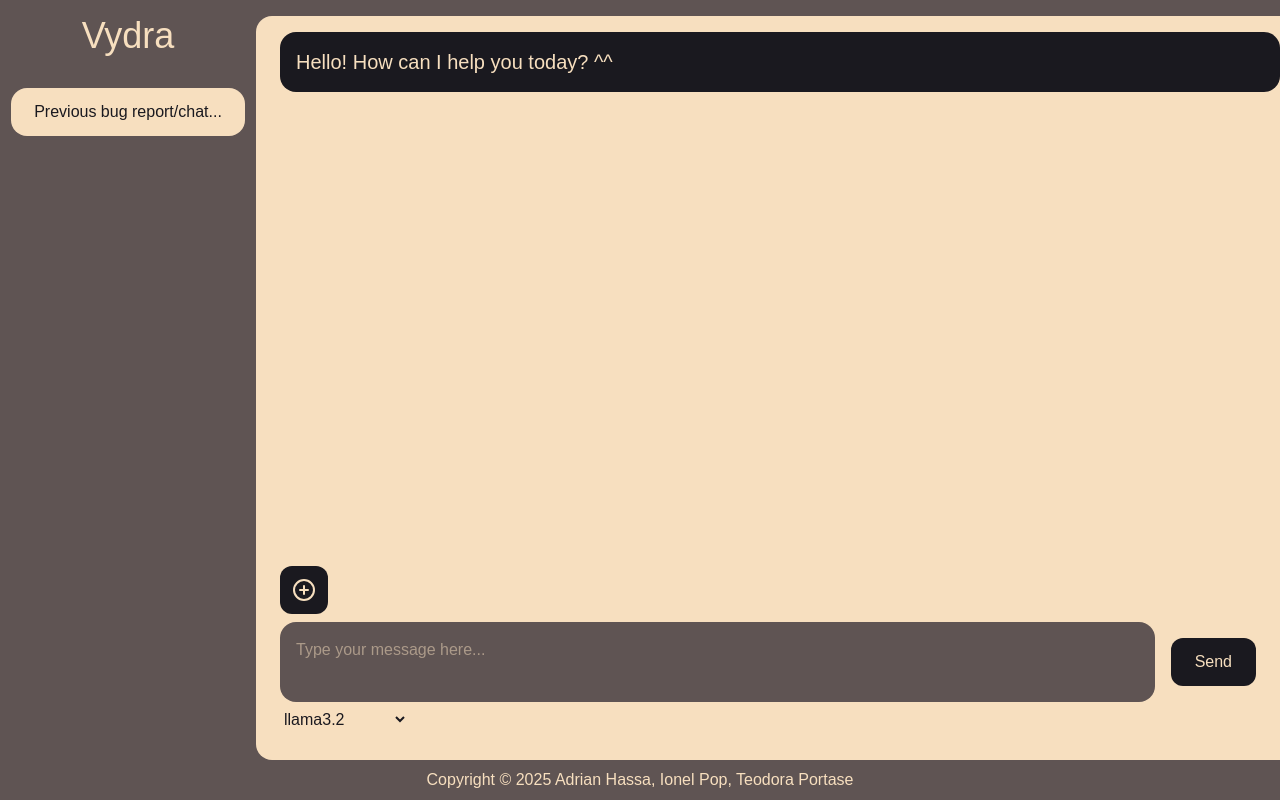
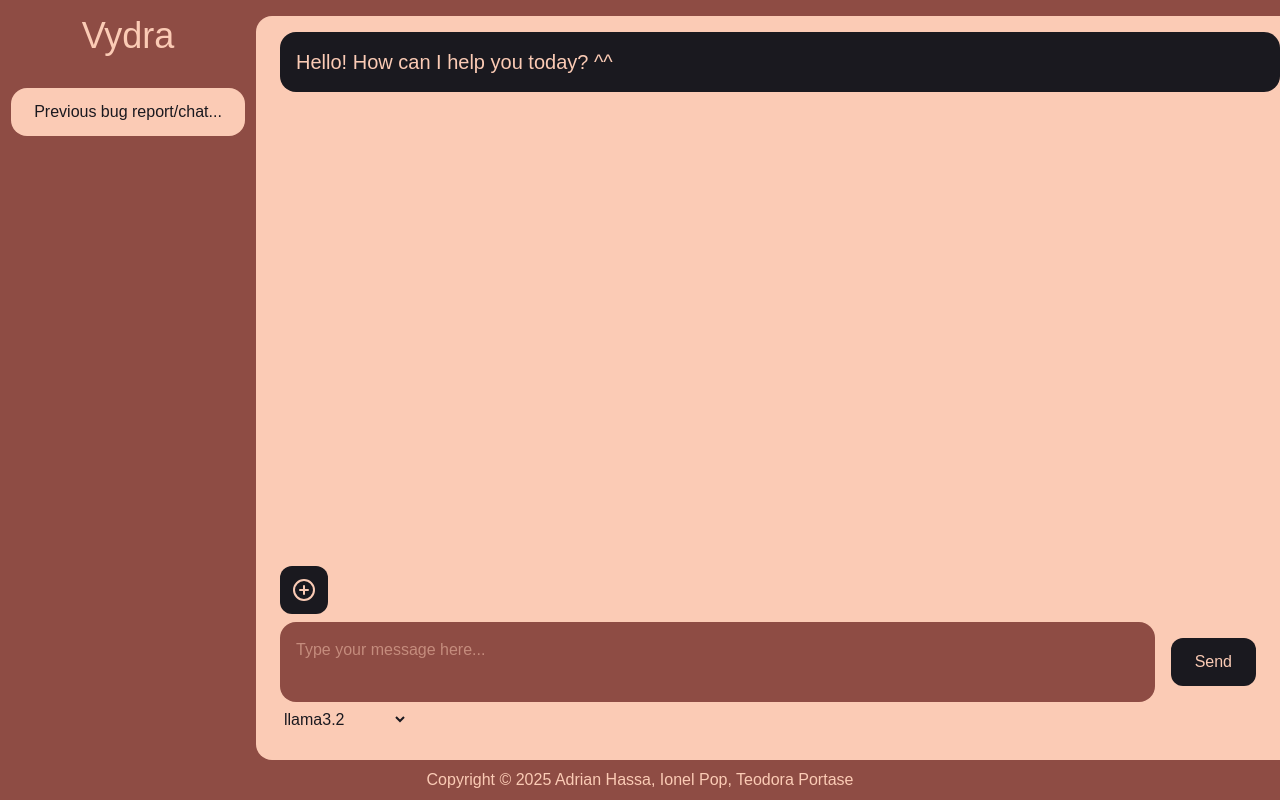
Before and after one commit to Adrian2901/vydra, a Next.js app: page / in a window 1280 px wide. Built offline with nearby package versions, Linux system fonts and the light colour scheme.

Commit message:
#7 Update the color scheme

```diff
--- a/src/app/globals.css
+++ b/src/app/globals.css
@@ -4,8 +4,8 @@
 @theme {
   --font-sans: var(--font-geist-sans);
   --font-mono: var(--font-geist-mono);
-  --color-primary: #F7DFBF;
-  --color-secondary: #5F5453;
+  --color-primary: #fbcbb5;
+  --color-secondary: #8e4c44;
   --color-accent: #1A191F;
 }
 
```
